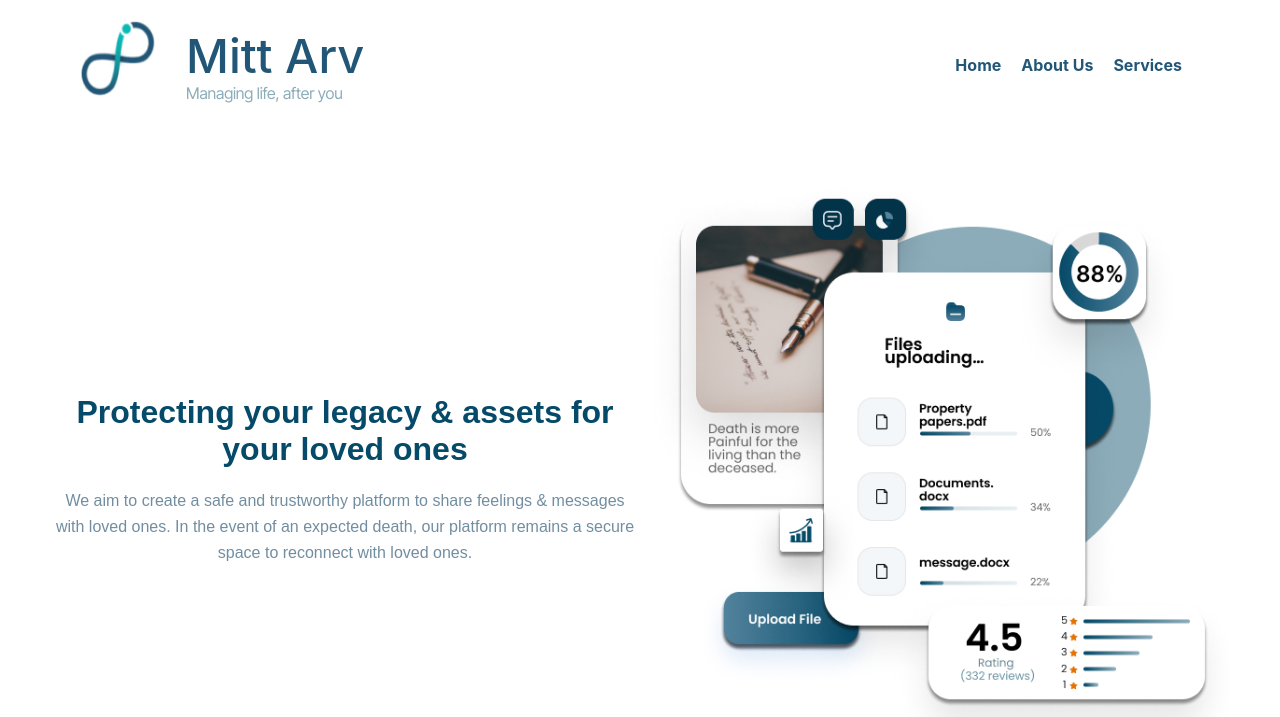
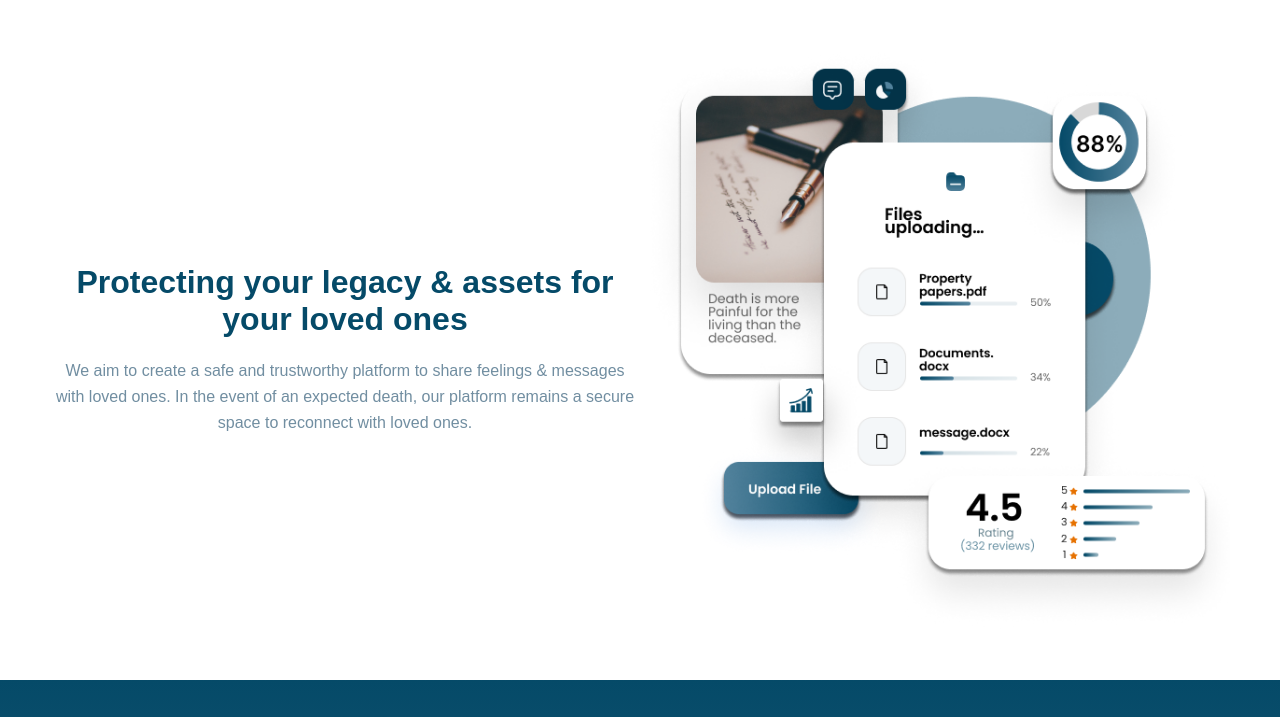
Before and after one commit to KingGamer-YT/mizrt.github.io, a plain HTML site: page index.html in a window 1280 px wide. Shown: the top 717 px of the page. Drawn offline with nearby package versions, Linux system fonts and the light colour scheme; a web font is replaced by a local one.

Commit message:
Update index.html

```diff
--- a/index.html
+++ b/index.html
@@ -10,29 +10,6 @@
         <link rel="stylesheet" href="https://cdn.jsdelivr.net/npm/@fortawesome/fontawesome-free@6.4.2/css/fontawesome.min.css" integrity="sha384-BY+fdrpOd3gfeRvTSMT+VUZmA728cfF9Z2G42xpaRkUGu2i3DyzpTURDo5A6CaLK" crossorigin="anonymous">
     </head>
     <body>
-        <!-- Navigation bar -->
-        <section>
-            <nav>
-                <div class="container">
-                    <div class="logo">
-                        <div class="text">
-                            <img src="Screenshot_20230216_175018.png" class="log" alt="" />
-                            <div class="text-content">
-                                <h2>Mitt Arv</h2>
-                                <span class="after">Managing life, after you</span>
-                            </div>
-                        </div>
-                    </div>
-                </div>
-                <div class="nav-links">
-                    <ul>
-                        <li><a href="#" class="active">Home</a></li>
-                        <li><a href="#sa">About Us</a></li>
-                        <li><a href="#fd">Services</a></li>
-                    </ul>
-                </div>
-            </nav>
-        </section>
         <section>
             <div class="sec">
                 <div class="cs">
```
